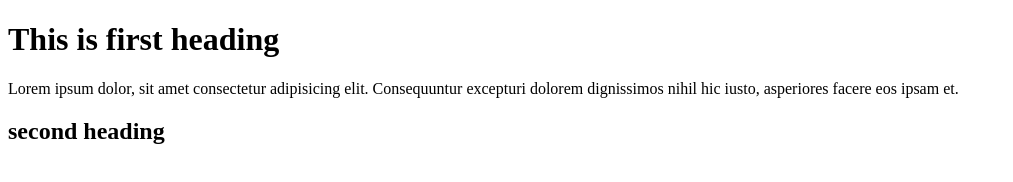
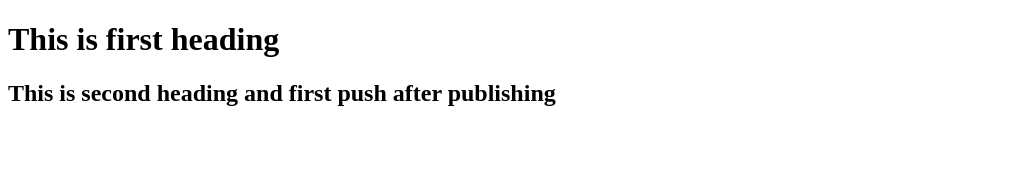
Before and after one commit to abrahmgerund/test.revert, a plain HTML site: page index.html in a window 1280 px wide. Shown: the whole page, without its empty margins (0-1013 px from the left). Drawn offline with Linux system fonts and the light colour scheme.

Commit message:
Update index.html

```diff
--- a/index.html
+++ b/index.html
@@ -7,8 +7,6 @@
 </head>
 <body>
     <h1>This is first heading</h1>
-    <p>Lorem ipsum dolor, sit amet consectetur adipisicing elit. Consequuntur excepturi dolorem dignissimos nihil hic iusto, asperiores facere eos ipsam et.</p>
-
-    <h2>second heading</h2>
+    <h2>This is second heading and first push after publishing</h2>
 </body>
 </html>
```
